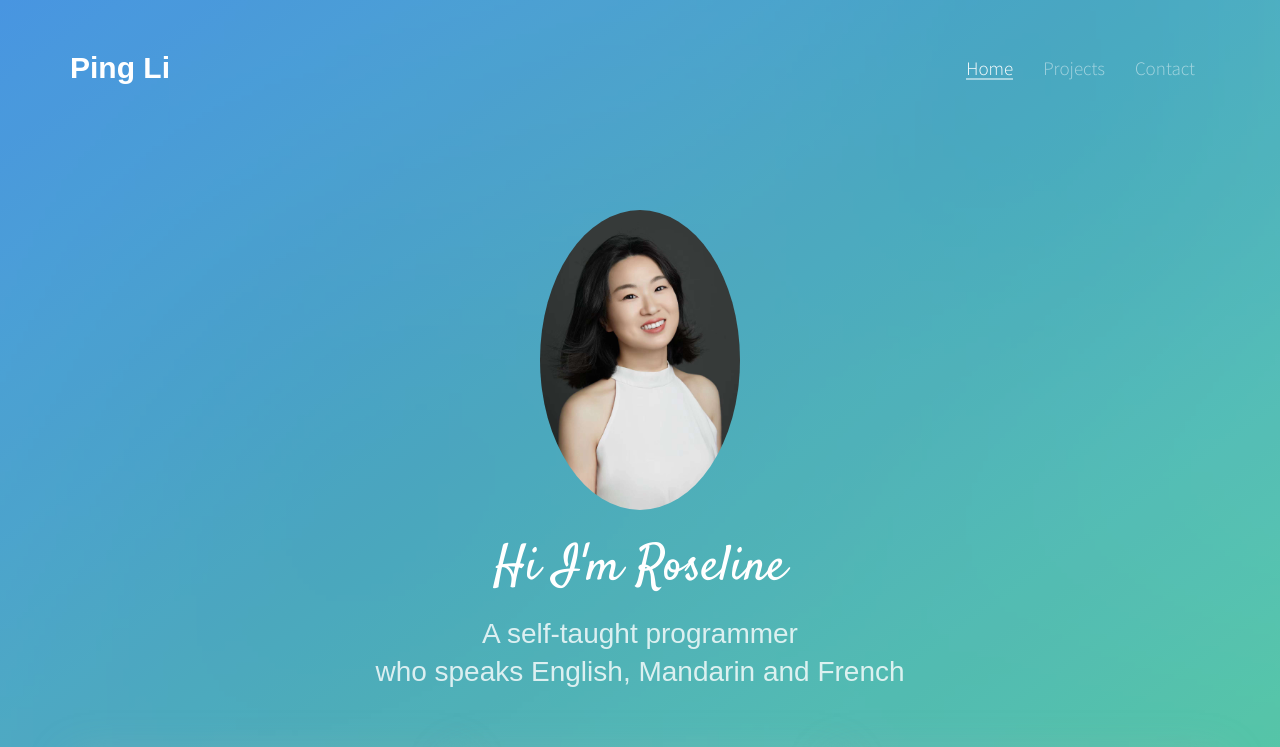
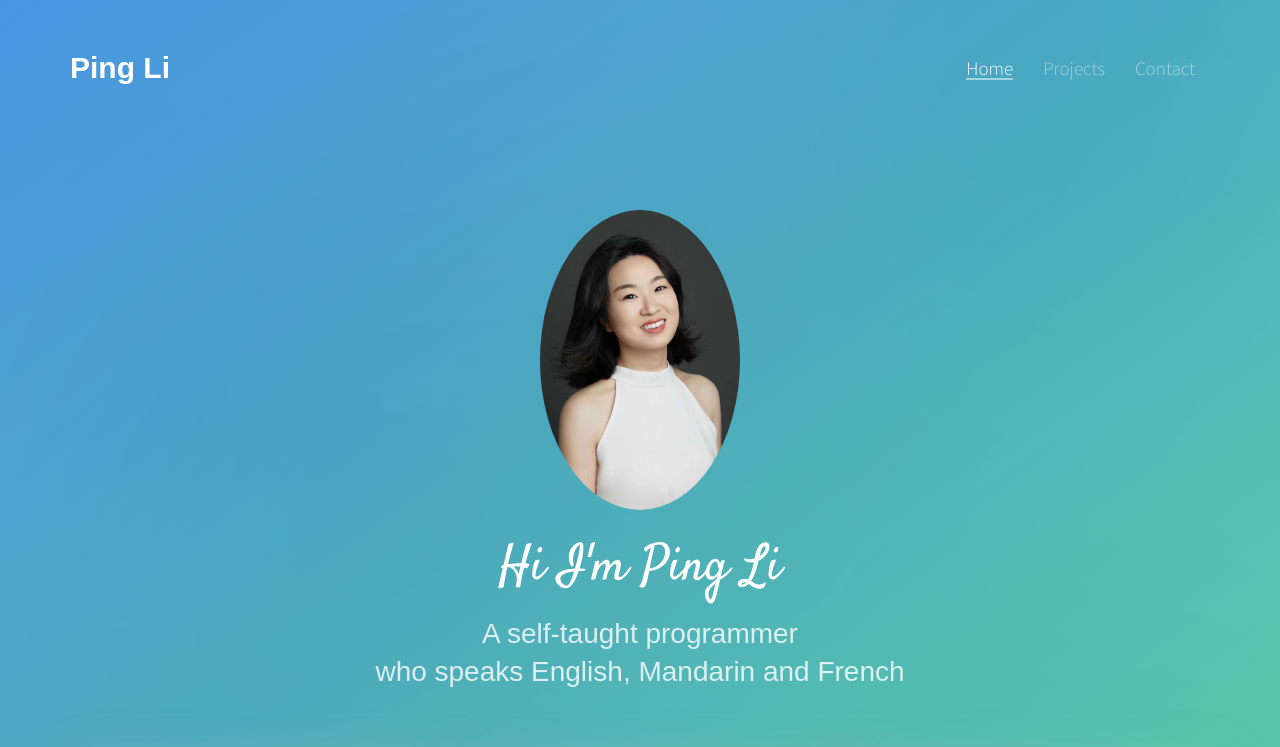
Before and after one commit to roselinepli/My_Portfolio_Website, a plain HTML site: page index.html in a window 1280 px wide. Shown: the top 747 px of the page. Drawn offline with nearby package versions, Linux system fonts and the light colour scheme; some packages are replaced by stand-ins of ours; no server answers; files whose address does not match are found by name.

Commit message:
revise name

```diff
--- a/index.html
+++ b/index.html
@@ -203,7 +203,7 @@
 					<div class="row">
 						<div class="col-md-8 col-md-offset-2">
 							<img src="./images/profile.JPG" alt="profile" height="300" width="200" style="border-radius: 60%; margin-bottom: 30px;"/>
-							<h1>Hi I'm Roseline </h1>
+							<h1>Hi I'm Ping Li </h1>
 							<h2>A self-taught programmer <br />
 							who speaks English, Mandarin and French
 							</h2>
```
